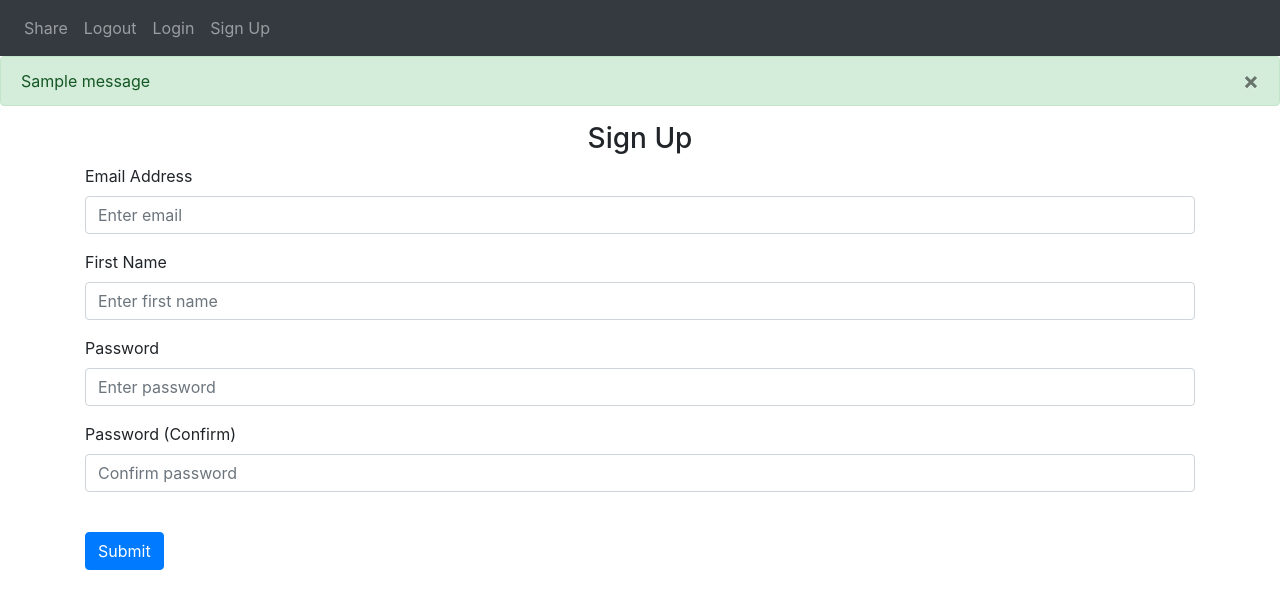
After one commit to kluong2/COSC484_group9, a Python web app: template share/website/templates/signup.html in a window 1280 px wide. The commit adds this page. Shown: the top 609 px of the page. Run offline with Jinja, Linux system fonts and the light colour scheme; the template is opened without the code that fills it, so the values that code supplies are empty; one stand-in notice (Sample message) is shown; some libraries are stand-ins or nearby versions.

Commit message:
login and sign up page

```diff
--- a/share/website/templates/base.html
+++ b/share/website/templates/base.html
@@ -17,3 +17,67 @@
 
     <title>{% block title %}Home{% endblock %}</title>
   </head>
+  <body>
+    <nav class="navbar navbar-expand-lg navbar-dark bg-dark">
+      <button
+        class="navbar-toggler"
+        type="button"
+        data-toggle="collapse"
+        data-target="#navbar"
+      >
+        <span class="navbar-toggler-icon"></span>
+      </button>
+      <div class="collapse navbar-collapse" id="navbar">
+        <div class="navbar-nav">
+          <a class="nav-item nav-link" id="home" href="/">Share</a>
+          <a class="nav-item nav-link" id="logout" href="/logout">Logout</a>
+          <a class="nav-item nav-link" id="login" href="/login">Login</a>
+          <a class="nav-item nav-link" id="signUp" href="/sign-up">Sign Up</a>
+        </div>
+      </div>
+    </nav>
+
+    {% with messages = get_flashed_messages(with_categories=true) %} {% if
+      messages %}
+      {% for category, message in messages %} {% if category ==
+      'error' %}
+      <div class="alert alert-danger alter-dismissable fade show" role="alert">
+        {{ message }}
+        <button type="button" class="close" data-dismiss="alert">
+          <span aria-hidden="true">&times;</span>
+        </button>
+      </div>
+      {% else %}
+      <div class="alert alert-success alter-dismissable fade show" role="alert">
+        {{ message }}
+        <button type="button" class="close" data-dismiss="alert">
+          <span aria-hidden="true">&times;</span>
+        </button>
+      </div>
+      {% endif %} {% endfor %} {% endif %} {% endwith %}
+
+
+
+    <div class="container">{% block content %} {% endblock %}</div>
+    <script
+      src="https://code.jquery.com/jquery-3.2.1.slim.min.js"
+      integrity="sha384-KJ3o2DKtIkvYIK3UENzmM7KCkRr/rE9/Qpg6aAZGJwFDMVNA/GpGFF93hXpG5KkN"
+      crossorigin="anonymous"
+    ></script>
+    <script
+      src="https://cdnjs.cloudflare.com/ajax/libs/popper.js/1.12.9/umd/popper.min.js"
+      integrity="sha384-ApNbgh9B+Y1QKtv3Rn7W3mgPxhU9K/ScQsAP7hUibX39j7fakFPskvXusvfa0b4Q"
+      crossorigin="anonymous"
+    ></script>
+    <script
+      src="https://maxcdn.bootstrapcdn.com/bootstrap/4.0.0/js/bootstrap.min.js"
+      integrity="sha384-JZR6Spejh4U02d8jOt6vLEHfe/JQGiRRSQQxSfFWpi1MquVdAyjUar5+76PVCmYl"
+      crossorigin="anonymous"
+    ></script>
+
+    <script
+      type="text/javascript"
+      src="{{ url_for('static', filename='index.js') }}"
+    ></script>
+  </body>
+</html>
--- /dev/null
+++ b/share/website/templates/home.html
@@ -0,0 +1,2 @@
+{% extends "base.html" %} {% block title %}Share{% endblock %}
+{% block content %} <h1>Share</h1> {% endblock %}
--- /dev/null
+++ b/share/website/templates/signup.html
@@ -0,0 +1,48 @@
+{% extends "base.html" %} {% block title %}signup{% endblock %}
+{% block content %}
+<form method="POST">
+    <h3 align="center">Sign Up</h3>
+    <div class="form-group">
+      <label for="email">Email Address</label>
+      <input
+        type="email"
+        class="form-control"
+        id="email"
+        name="email"
+        placeholder="Enter email"
+      />
+    </div>
+    <div class="form-group">
+      <label for="firstName">First Name</label>
+      <input
+        type="text"
+        class="form-control"
+        id="firstName"
+        name="firstName"
+        placeholder="Enter first name"
+      />
+    </div>
+    <div class="form-group">
+      <label for="password1">Password</label>
+      <input
+        type="password"
+        class="form-control"
+        id="password1"
+        name="password1"
+        placeholder="Enter password"
+      />
+    </div>
+    <div class="form-group">
+      <label for="password2">Password (Confirm)</label>
+      <input
+        type="password"
+        class="form-control"
+        id="password2"
+        name="password2"
+        placeholder="Confirm password"
+      />
+    </div>
+    <br />
+    <button type="submit" class="btn btn-primary">Submit</button>
+  </form>
+{% endblock %}
--- a/share/website/views.py
+++ b/share/website/views.py
@@ -1,7 +1,7 @@
-from flask import Blueprint
+from flask import Blueprint, render_template
 
 views = Blueprint('views', __name__)
 
 @views.route('/')
 def home():
-    return "<h1>Test</h1>"
+    return render_template("home.html")
```
Also changed, not shown: share/website/auth.py (+25 -5 lines), share/website/templates/login.html (added, +28 -0 lines), share/website/static/index.js (added), 5 other files.
